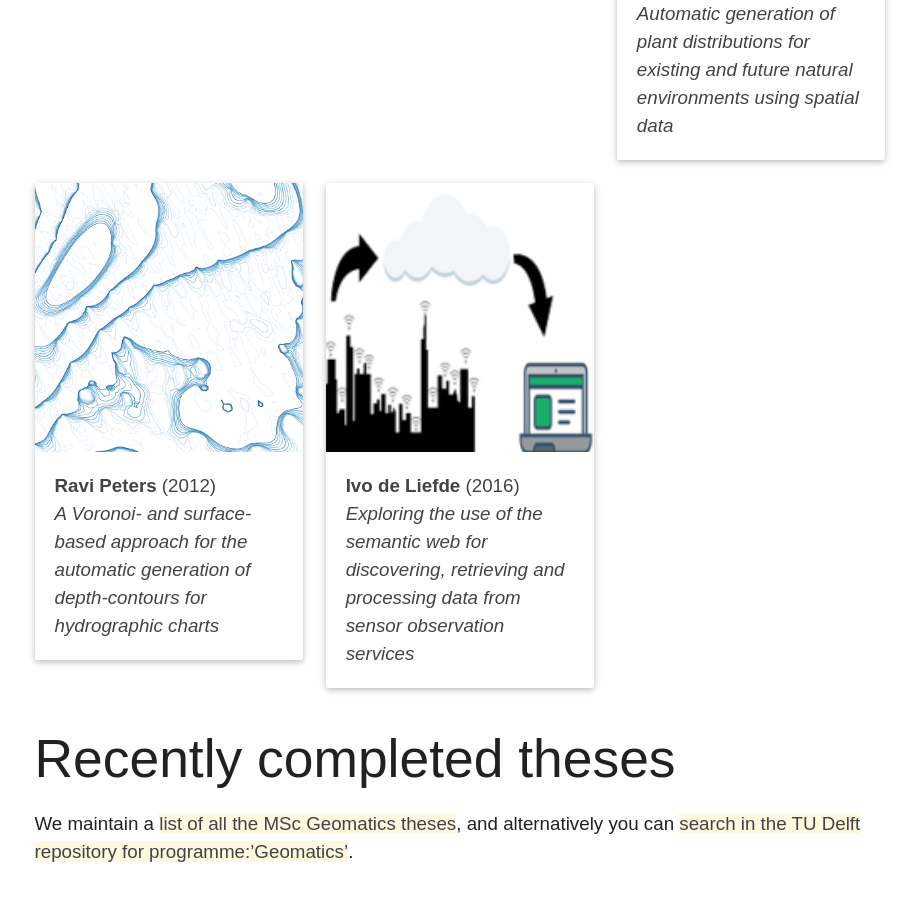
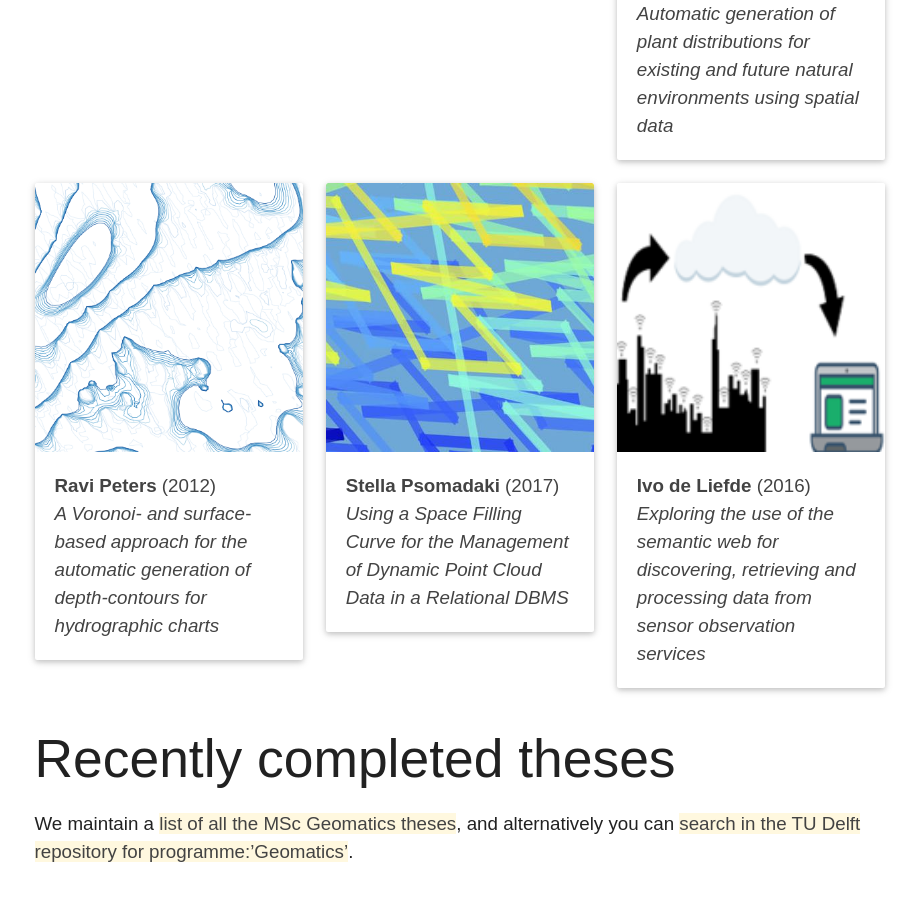
Before and after one commit to tudelft3d/geo2020, a Jekyll site: the page built from exampletheses/index.md, in a window 1280 px wide and 900 px high, scrolled down 1097 px. Shown: the whole window, without its empty margins (180-1099 px from the left). Built offline with Jekyll 4.4.1, drawn with Linux system fonts in a browser that asks for light colours; nearby versions of some CDN libraries.

Commit message:
Psomadaki best thesis ever added to list

```diff
--- a/_data/mscbest.yml
+++ b/_data/mscbest.yml
@@ -1,3 +1,10 @@
+
+- surname: Psomadaki
+  name: Stella
+  title: Using a Space Filling Curve for the Management of Dynamic Point Cloud Data in a Relational DBMS
+  link: http://resolver.tudelft.nl/uuid:c1e625b0-0a74-48b5-b748-6968e7f83e2b
+  image: stella.jpg
+  year: 2017
 
 - surname: Fichtner
   name: Florian
```
Also changed, not shown: exampletheses/img/stella.jpg (added).
